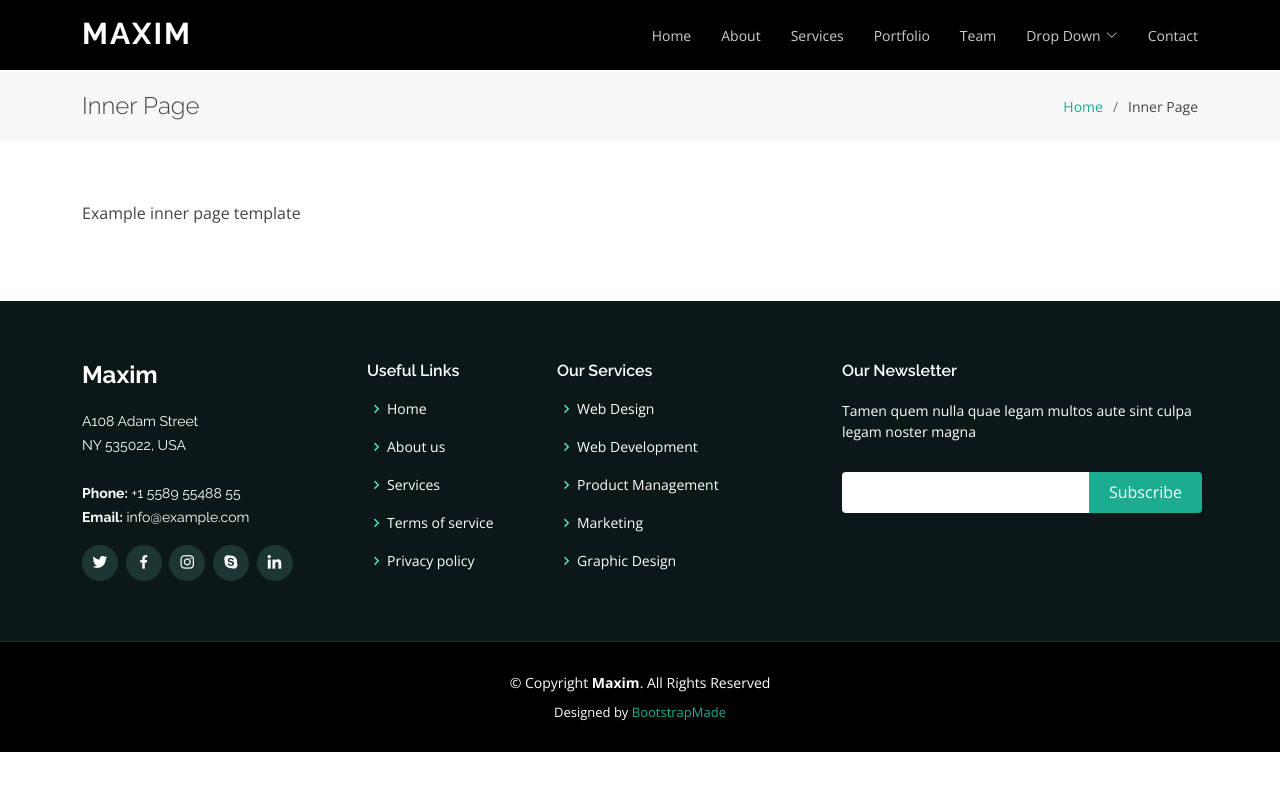
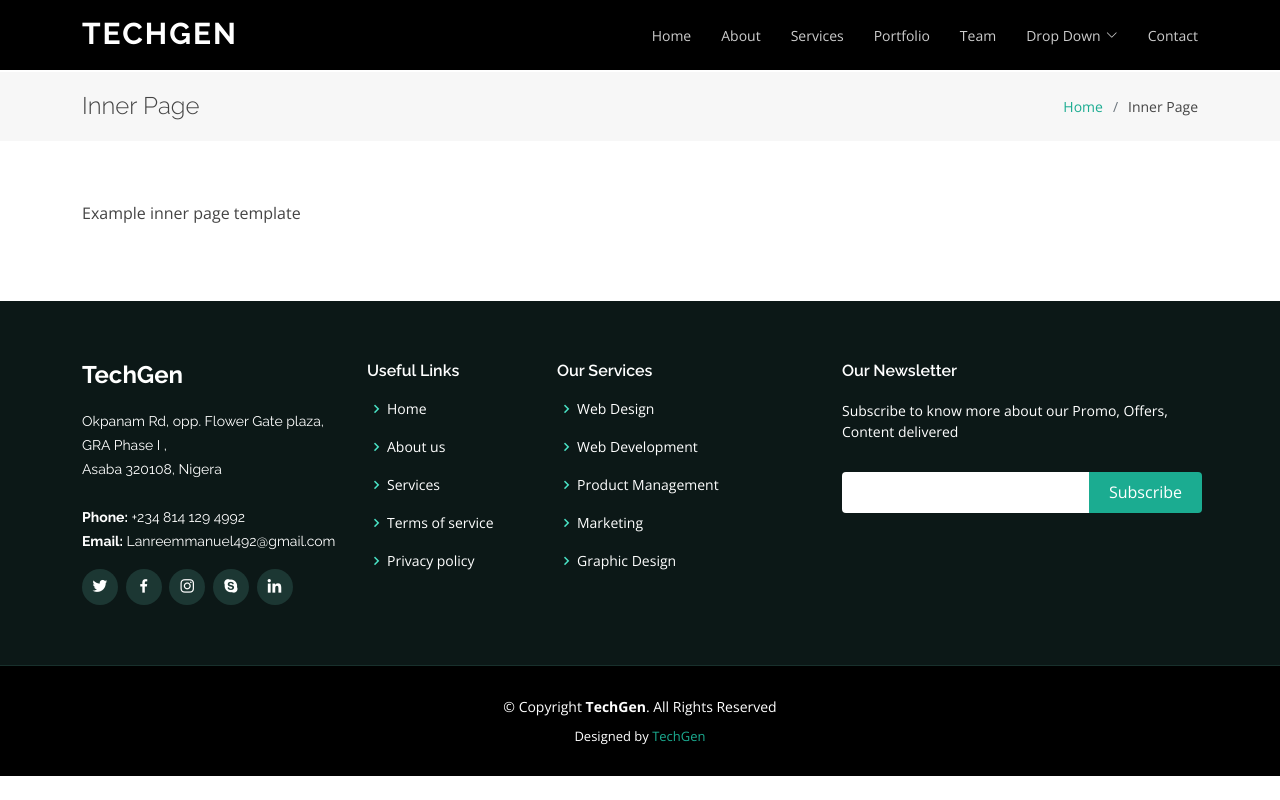
Before and after one commit to leo49222/My-Comapanys-Portfolio, a plain HTML site: page inner-page.html in a window 1280 px wide. Drawn offline with nearby package versions, Linux system fonts and the light colour scheme.

Commit message:
second commit

```diff
--- a/inner-page.html
+++ b/inner-page.html
@@ -5,13 +5,13 @@
   <meta charset="utf-8">
   <meta content="width=device-width, initial-scale=1.0" name="viewport">
 
-  <title>Inner Page - Maxim Bootstrap Template</title>
+  <title>Inner Page - TechGen</title>
   <meta content="" name="description">
   <meta content="" name="keywords">
 
   <!-- Favicons -->
-  <link href="assets/img/favicon.png" rel="icon">
-  <link href="assets/img/apple-touch-icon.png" rel="apple-touch-icon">
+  <link href="#" rel="icon">
+  <link href="#" rel="apple-touch-icon">
 
   <!-- Google Fonts -->
   <link href="https://fonts.googleapis.com/css?family=Open+Sans:300,300i,400,400i,600,600i,700,700i|Raleway:300,300i,400,400i,500,500i,600,600i,700,700i|Poppins:300,300i,400,400i,500,500i,600,600i,700,700i" rel="stylesheet">
@@ -27,12 +27,6 @@
   <!-- Template Main CSS File -->
   <link href="assets/css/style.css" rel="stylesheet">
 
-  <!-- =======================================================
-  * Template Name: Maxim - v4.8.0
-  * Template URL: https://bootstrapmade.com/maxim-free-onepage-bootstrap-theme/
-  * Author: BootstrapMade.com
-  * License: https://bootstrapmade.com/license/
-  ======================================================== -->
 </head>
 
 <body>
@@ -42,7 +36,7 @@
     <div class="container d-flex justify-content-between">
 
       <div class="logo">
-        <h1><a href="index.html">Maxim</a></h1>
+        <h1><a href="index.html">TechGen</a></h1>
         <!-- Uncomment below if you prefer to use an image logo -->
         <!-- <a href="index.html"><img src="assets/img/logo.png" alt="" class="img-fluid"></a>-->
       </div>
@@ -114,12 +108,12 @@
 
           <div class="col-lg-3 col-md-6">
             <div class="footer-info">
-              <h3>Maxim</h3>
+              <h3>TechGen</h3>
               <p>
-                A108 Adam Street <br>
-                NY 535022, USA<br><br>
-                <strong>Phone:</strong> +1 5589 55488 55<br>
-                <strong>Email:</strong> info@example.com<br>
+                Okpanam Rd, opp. Flower Gate plaza, GRA Phase I , <br>
+                Asaba 320108, Nigera<br><br>
+                <strong>Phone:</strong> +234 814 129 4992<br>
+                <strong>Email:</strong> Lanreemmanuel492@gmail.com<br>
               </p>
               <div class="social-links mt-3">
                 <a href="#" class="twitter"><i class="bx bxl-twitter"></i></a>
@@ -155,7 +149,7 @@
 
           <div class="col-lg-4 col-md-6 footer-newsletter">
             <h4>Our Newsletter</h4>
-            <p>Tamen quem nulla quae legam multos aute sint culpa legam noster magna</p>
+            <p>Subscribe to know more about our Promo, Offers, Content delivered </p>
             <form action="" method="post">
               <input type="email" name="email"><input type="submit" value="Subscribe">
             </form>
@@ -168,14 +162,11 @@
 
     <div class="container">
       <div class="copyright">
-        &copy; Copyright <strong><span>Maxim</span></strong>. All Rights Reserved
+        &copy; Copyright <strong><span>TechGen</span></strong>. All Rights Reserved
       </div>
       <div class="credits">
-        <!-- All the links in the footer should remain intact. -->
-        <!-- You can delete the links only if you purchased the pro version. -->
-        <!-- Licensing information: https://bootstrapmade.com/license/ -->
-        <!-- Purchase the pro version with working PHP/AJAX contact form: https://bootstrapmade.com/maxim-free-onepage-bootstrap-theme/ -->
-        Designed by <a href="https://bootstrapmade.com/">BootstrapMade</a>
+
+        Designed by <a href="#">TechGen</a>
       </div>
     </div>
   </footer><!-- End Footer -->
```
Also changed, not shown: index.html (+0 -4 lines).
